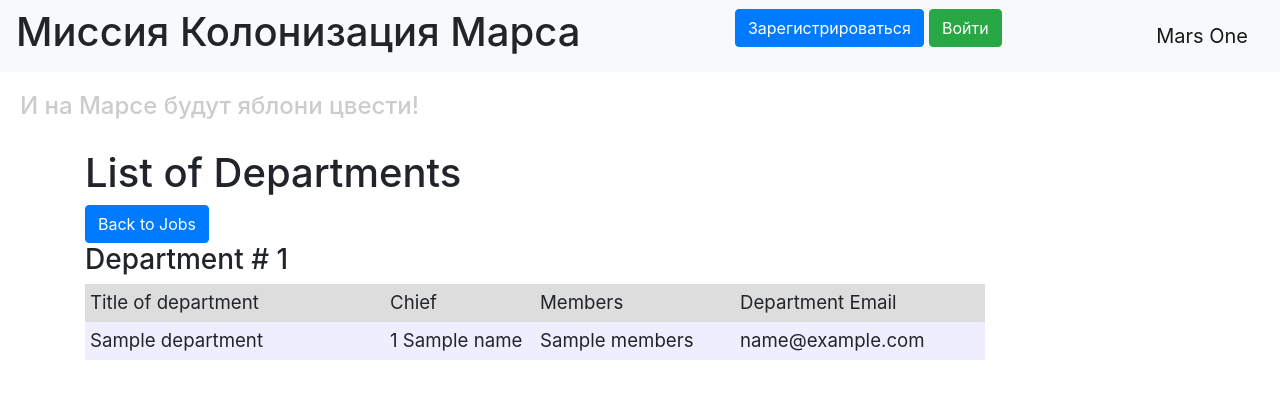
After one commit to Getmanskiy-S/mars, a Flask app: template templates/departments.html in a window 1280 px wide. The commit adds this page. Shown: the top 399 px of the page. Run offline with Flask 3, Linux system fonts and the light colour scheme; the template is opened without the code that fills it: most values are stand-ins (such as "Sample title", 1, 10 or a date in 2020); some libraries are stand-ins or nearby versions.

Commit message:
"Добавление департаментов"

```diff
--- a/data/__all_models.py
+++ b/data/__all_models.py
@@ -1,2 +1,3 @@
 from . import users
 from . import jobs
+from . import departaments
--- a/main_users.py
+++ b/main_users.py
@@ -3,10 +3,12 @@ from data import db_session
 import datetime
 from data.jobs import Jobs
 from data.users import User
+from data.departaments import Department  # Added
 from flask_login import LoginManager, login_user, login_required, logout_user, current_user
 from data.login_form import LoginForm
 from data.add_job import AddJobForm
 from forms.user import RegisterForm
+from forms.department import DepartmentForm  # Added
 
 app = Flask(__name__)
 app.config['SECRET_KEY'] = 'yandexlyceum_secret_key'
@@ -142,6 +144,73 @@ def logout():
     return redirect("/")
 
 
+@app.route('/departments')
+def departments():
+    db_sess = db_session.create_session()
+    departments = db_sess.query(Department).all()
+    users = db_sess.query(User).all()
+    names = {name.id: (name.surname, name.name) for name in users}
+    return render_template('departments.html', departments=departments, names=names, title='List of Departments')
+
+
+@app.route('/departments/add', methods=['GET', 'POST'])
+@login_required
+def add_department():
+    form = DepartmentForm()
+    if form.validate_on_submit():
+        db_sess = db_session.create_session()
+        department = Department(
+            title=form.title.data,
+            chief=form.chief.data,
+            members=form.members.data,
+            email=form.email.data
+        )
+        db_sess.add(department)
+        db_sess.commit()
+        return redirect('/departments')
+    return render_template('department_form.html', title='Add Department', form=form)
+
+
+@app.route('/departments/<int:id>/edit', methods=['GET', 'POST'])
+@login_required
+def edit_department(id):
+    db_sess = db_session.create_session()
+    department = db_sess.query(Department).get(id)
+    if not department:
+        abort(404)
+
+    # Права доступа (только капитан может редактировать департаменты)
+    if current_user.id != 1:
+        abort(403)
+
+    form = DepartmentForm(obj=department)
+    if form.validate_on_submit():
+        department.title = form.title.data
+        department.chief = form.chief.data
+        department.members = form.members.data
+        department.email = form.email.data
+        db_sess.commit()
+        return redirect('/departments')
+    return render_template('department_form.html', title='Edit Department', form=form)
+
+
+@app.route('/departments/<int:id>/delete', methods=['GET', 'POST'])
+@login_required
+def delete_department(id):
+    db_sess = db_session.create_session()
+    department = db_sess.query(Department).get(id)
+    if not department:
+        abort(404)
+
+    # Права доступа (только капитан может удалять департаменты)
+    if current_user.id != 1:
+        abort(403)
+
+    db_sess.delete(department)
+    db_sess.commit()
+    return redirect('/departments')
+
+
 def main():
     db_session.global_init("db/mars_explorer.db")
     app.run()
--- /dev/null
+++ b/templates/departments.html
@@ -0,0 +1,39 @@
+{% extends "base.html" %}
+
+{% block content %}
+<h1>List of Departments</h1>
+
+<a class="btn btn-primary" href="/">Back to Jobs</a>
+{% if current_user.is_authenticated %}
+    <a class="btn btn-success" href="/departments/add">Add a Department</a>
+{% endif %}
+
+{% for department in departments %}
+<h3>Department # {{ department.id }}</h3>
+<div class="table_container">
+    <table class="my_table">
+        <tr class="my_row">
+            <td class="title" width="300px" bgcolor="#dddddd">Title of department</td>
+            <td class="title" width="150px" bgcolor="#dddddd">Chief</td>
+            <td class="title" width="200px" bgcolor="#dddddd">Members</td>
+            <td class="title" width="250px" bgcolor="#dddddd">Department Email</td>
+        </tr>
+        <tr class="my_row">
+            <td class="ordinary" bgcolor="#eeeeff">{{ department.title }}</td>
+            <td class="ordinary" bgcolor="#eeeeff">{{ names[department.chief][0] }} {{ names[department.chief][1] }}</td>
+            <td class="ordinary" bgcolor="#eeeeff">{{ department.members }}</td>
+            <td class="ordinary" bgcolor="#eeeeff">{{ department.email }}</td>
+        </tr>
+    </table>
+</div>
+
+{% if current_user.is_authenticated and current_user.id == 1 %}
+    <a class="btn btn-warning" href="/departments/{{ department.id }}/edit">Edit Department</a>
+    <form action="/departments/{{ department.id }}/delete" method="post" onsubmit="return confirm('Вы уверены, что хотите удалить этот департамент?');" style="display: inline;">
+        <button type="submit" class="btn btn-danger">Delete Department</button>
+    </form>
+{% endif %}
+<br>
+{% endfor %}
+
+{% endblock %}
--- a/templates/index.html
+++ b/templates/index.html
@@ -7,6 +7,8 @@
 {% if current_user.is_authenticated %}
     <a class="btn btn-success" href="/addjob">Добавить работу</a>
 {% endif %}
+
+<a class="btn btn-info" href="/departments">Departments</a> # Added
 
 {% for job in jobs %}
 <h3>Action # {{ job.id }}</h3>
```
Also changed, not shown: data/departaments.py (added, +19 -0 lines), forms/department.py (added, +11 -0 lines), templates/department_form.html (added, +45 -0 lines).
